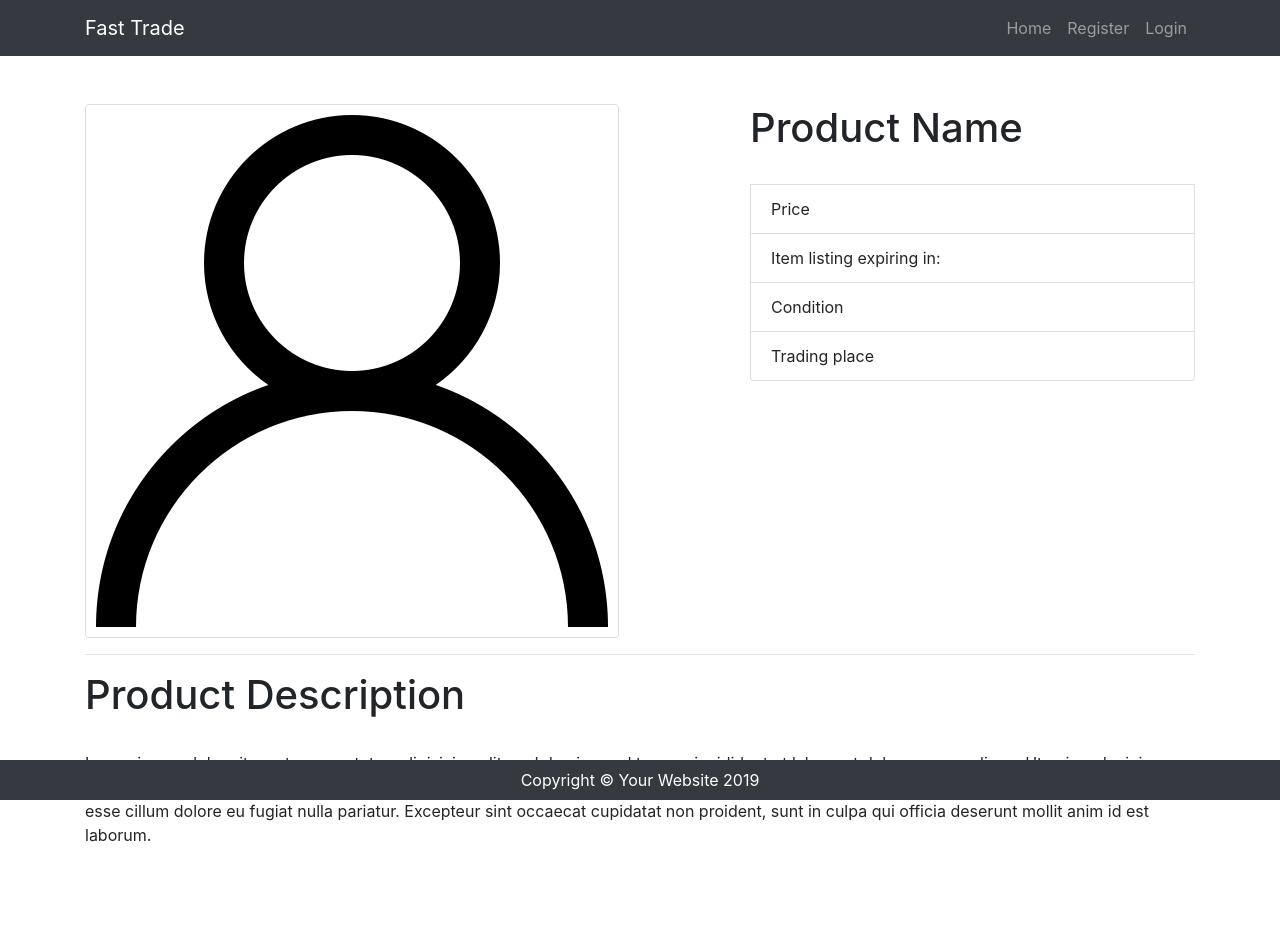
After one commit to ianlaiky/ICT1004FinalProject, a PHP site: page /product.php in a window 1280 px wide. The commit adds this page. Run offline with PHP 8.4, Linux system fonts and the light colour scheme; some libraries are stand-ins or nearby versions.

Commit message:
created individual product page

```diff
--- a/css/shop-homepage.css
+++ b/css/shop-homepage.css
@@ -39,3 +39,9 @@ body {
 .hoverEffect:hover .middle {
   opacity: 1;
 }
+
+.product-img{
+  border: 1px solid #ddd; /* Gray border */
+  border-radius: 4px;  /* Rounded border */
+  padding: 10px;
+}
--- /dev/null
+++ b/product.php
@@ -0,0 +1,61 @@
+<?php session_start() ?>
+<?php
+	$productName = $price = $expiry = $condition = $venue = $productDesc = "";
+	//Using get['product_id'], search db for the above info and echo out to html.
+ ?>
+<html lang="en">
+<head>
+    <meta charset="UTF-8">
+    <meta name="viewport" content="width=device-width, initial-scale=1.0">
+    <meta http-equiv="X-UA-Compatible" content="ie=edge">
+    <title>Document</title>
+    <link href="vendor/bootstrap/css/bootstrap.min.css" rel="stylesheet">
+	<!-- Custom styles for this template -->
+	<link href="css/shop-homepage.css" rel="stylesheet">
+	<link rel="stylesheet" href="https://use.fontawesome.com/releases/v5.8.1/css/all.css" integrity="sha384-50oBUHEmvpQ+1lW4y57PTFmhCaXp0ML5d60M1M7uH2+nqUivzIebhndOJK28anvf" crossorigin="anonymous">
+</head>
+<body>
+    <?php include 'header.inc.php'; ?>
+    <br>
+    <br>
+    <div class="container">
+    	<div class="row">
+    		<div class="col-md-7">
+    			<img style="border: 1px solid #ddd; border-radius: 4px; padding: 10px" src="img/user.png">
+    		</div>
+    		<div class="col-md-5">
+    			<ul class="list-group">
+					<h1>Product Name</h1>
+					<br>
+					<li class="list-group-item">Price</li>
+					<li class="list-group-item">Item listing expiring in: </li>
+					<li class="list-group-item">Condition</li>
+					<li class="list-group-item">Trading place</li>
+				</ul>
+    		</div>
+    	</div>
+    </div>
+
+    <div class="container">
+    	<hr>
+    	<h1>Product Description</h1>
+    	<br>
+    	<p>Lorem ipsum dolor sit amet, consectetur adipisicing elit, sed do eiusmod
+    	tempor incididunt ut labore et dolore magna aliqua. Ut enim ad minim veniam,
+    	quis nostrud exercitation ullamco laboris nisi ut aliquip ex ea commodo
+    	consequat. Duis aute irure dolor in reprehenderit in voluptate velit esse
+    	cillum dolore eu fugiat nulla pariatur. Excepteur sint occaecat cupidatat non
+    	proident, sunt in culpa qui officia deserunt mollit anim id est laborum.</p>
+    </div>
+    <br>
+    <br>
+    <br>
+    <div></div>
+    <?php include 'footer.inc.php' ?>
+	<!-- Custom JavaScript -->
+	<script src="vendor/form.js"></script>
+	  <!-- Bootstrap core JavaScript -->
+	<script src="vendor/jquery/jquery.min.js"></script>
+	<script src="vendor/bootstrap/js/bootstrap.bundle.min.js"></script>
+</body>
+</html>
```
